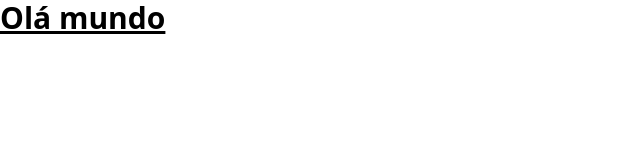
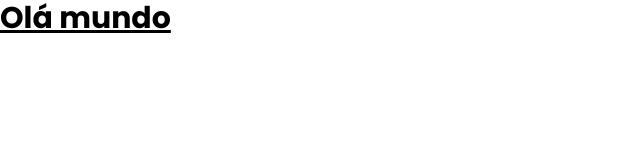
Before and after one commit to felipethecreator/web-portfolio, a Next.js app: page / in a window 1280 px wide. Shown: the top 160 px of the page, without its empty margins (0-640 px from the left). Built offline with nearby package versions, Linux system fonts and the light colour scheme.

Commit message:
feat: All CSS animations and configs inputed

```diff
--- a/src/app/globals.css
+++ b/src/app/globals.css
@@ -1,6 +1,41 @@
+@import url('https://fonts.googleapis.com/css2?family=Poppins:ital,wght@0,100;0,200;0,300;0,400;0,500;0,600;0,700;0,800;0,900;1,100;1,200;1,300;1,400;1,500;1,600;1,700;1,800;1,900&display=swap');
 @import "tailwindcss";
 
-:root {
-  --background: #ffffff;
-  --foreground: #171717;
+@layer base {
+  :root {
+    font-family: "Poppins", system-ui, Avenir, Helvetica, Arial, sans-serif;
+  }
+
 }
+
+  @layer components {
+    @keyframes typing {
+        from { width: 0 }
+        to { width: 100% }
+    }
+
+    @keyframes piscada {
+        from, to { border-color: transparent }
+        50% { border-color: #fff }
+    }
+
+    @keyframes float {
+        0%, 100% { transform: translateX(-50%) translateY(0) }
+        50% { transform: translateX(-50%) translateY(-20px) }
+    }
+
+    .animate-typing {
+        animation: typing 2s steps(90, end) forwards, piscada 1s step-end infinite;
+    }
+
+    .animate-float {
+        animation: float 2s ease-in-out infinite;
+    }
+
+    .hover-text-glow {
+      transition: text-shadow 0.2s ease-in-out;
+    }
+    .hover-text-glow:hover {
+      text-shadow: 0 0 7px #030303, 0 0 10px #fff, 0 0 12px #fff, 0 0 24px #243B55;
+    }
+}
```
